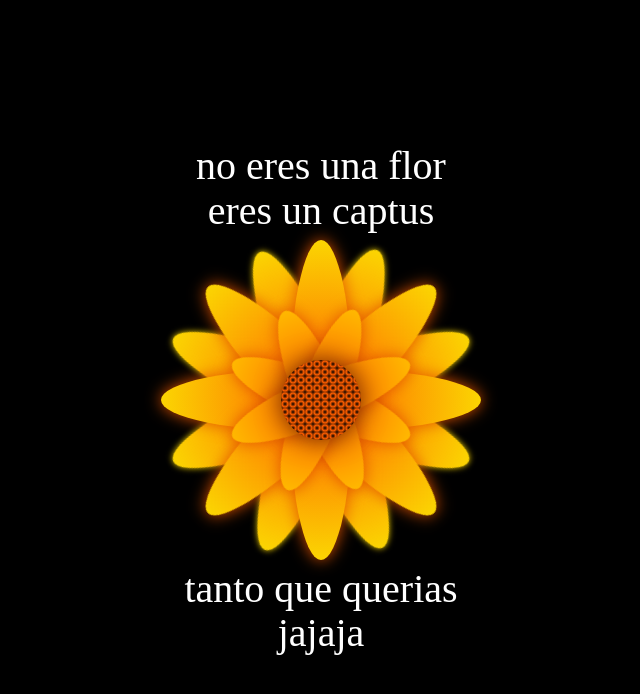
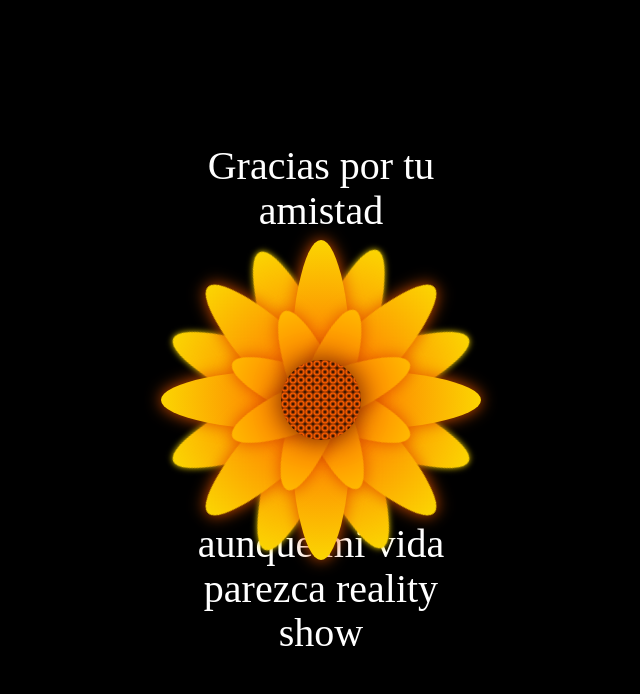
Before and after one commit to Ruthv12/FriendsAztecas, a plain HTML site: page index.html in a window 1280 px wide. Shown: the whole page, without its empty margins (319-959 px from the left). Drawn offline with Linux system fonts and the light colour scheme.

Commit message:
Update index.html

```diff
--- a/index.html
+++ b/index.html
@@ -10,7 +10,7 @@
 <body>
 
 <div class="flower">
-    <div class="text-above">no eres una flor eres un captus </div>
+    <div class="text-above">Gracias por tu amistad </div>
     <div class="mid">
     </div>
     <div class="Petal1 p1">
@@ -37,7 +37,7 @@
     </div>
     <div class="Petal3 p4">
     </div>
-   <div class="text-below"> tanto que querias jajaja </div>
+   <div class="text-below"> aunque mi vida parezca reality show </div>
   </div>
 </body>
 </html>
```
